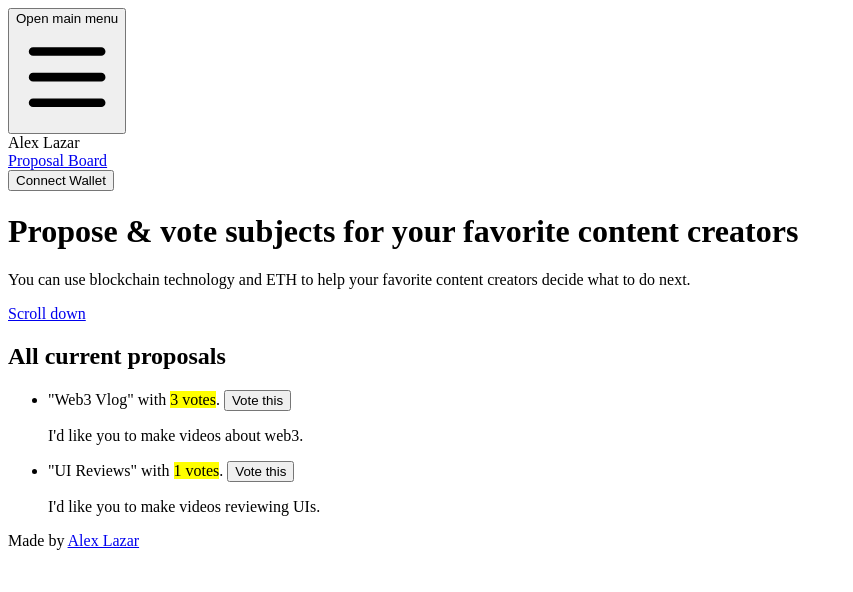
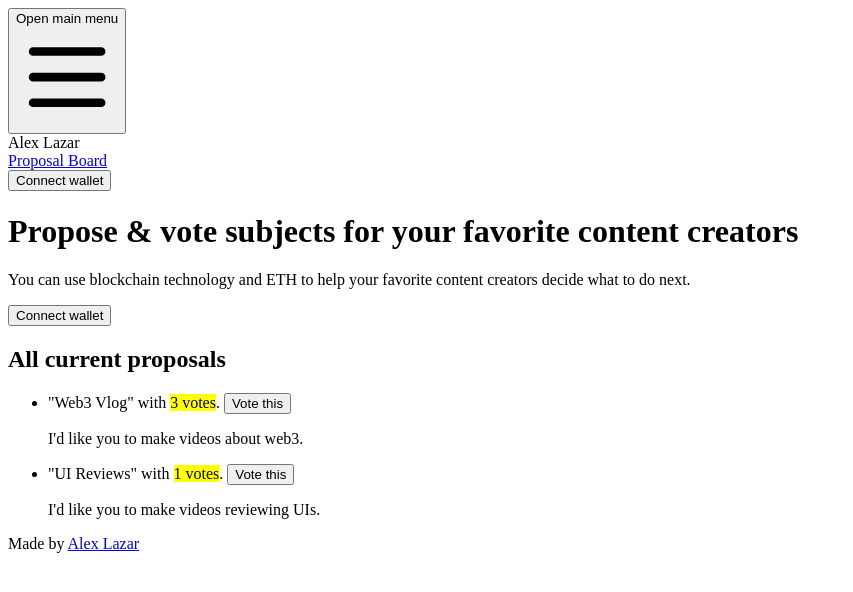
Before and after one commit to lazaralex98/voting-contract, a Next.js app in the folder client/: page / in a window 1280 px wide. Shown: the top 592 px of the page, without its empty margins (0-853 px from the left). Built offline with nearby package versions, Linux system fonts and the light colour scheme.

Commit message:
conditional rendering (navbar & hero) based on wether wallet is connected

```diff
--- a/client/pages/index.tsx
+++ b/client/pages/index.tsx
@@ -194,13 +194,23 @@ export default function Home() {
                 </div>
                 <div className="flex items-center">
                   <div className="flex-shrink-0">
+                    {account ? (
                       <button
                         onClick={connectMetaMaskWallet}
                         type="button"
                         className="relative inline-flex items-center px-4 py-2 border border-transparent text-sm font-medium rounded-md text-white bg-blue-600 shadow-sm hover:bg-blue-700 focus:outline-none focus:ring-2 focus:ring-offset-2 focus:ring-blue-500"
                       >
-                      <span>Connect Wallet</span>
+                        <span>Propose subject</span>
                       </button>
+                    ) : (
+                      <button
+                        onClick={connectMetaMaskWallet}
+                        type="button"
+                        className="relative inline-flex items-center px-4 py-2 border border-transparent text-sm font-medium rounded-md text-white bg-blue-600 shadow-sm hover:bg-blue-700 focus:outline-none focus:ring-2 focus:ring-offset-2 focus:ring-blue-500"
+                      >
+                        <span>Connect wallet</span>
+                      </button>
+                    )}
                   </div>
                 </div>
               </div>
@@ -241,11 +251,23 @@ export default function Home() {
               </p>
               <div className="mt-5 max-w-md mx-auto sm:flex sm:justify-center md:mt-8">
                 <div className="rounded-md shadow">
-                  <Link href="#main">
-                    <a className="w-full flex items-center justify-center px-8 py-3 border border-transparent text-base font-medium rounded-md text-white bg-blue-600 hover:bg-blue-700 md:py-4 md:text-lg md:px-10">
-                      Scroll down
-                    </a>
-                  </Link>
+                  {account ? (
+                    <button
+                      type="button"
+                      disabled={true}
+                      className="w-full flex items-center justify-center px-8 py-3 border border-transparent text-base font-medium rounded-md text-white bg-gray-600 md:py-4 md:text-lg md:px-10"
+                    >
+                      <span>Your wallet is connected, scroll down to vote</span>
+                    </button>
+                  ) : (
+                    <button
+                      onClick={connectMetaMaskWallet}
+                      type="button"
+                      className="w-full flex items-center justify-center px-8 py-3 border border-transparent text-base font-medium rounded-md text-white bg-blue-600 hover:bg-blue-700 md:py-4 md:text-lg md:px-10"
+                    >
+                      <span>Connect wallet</span>
+                    </button>
+                  )}
                 </div>
               </div>
             </div>
```
Lines whose indentation alone changed are shown as unchanged.
